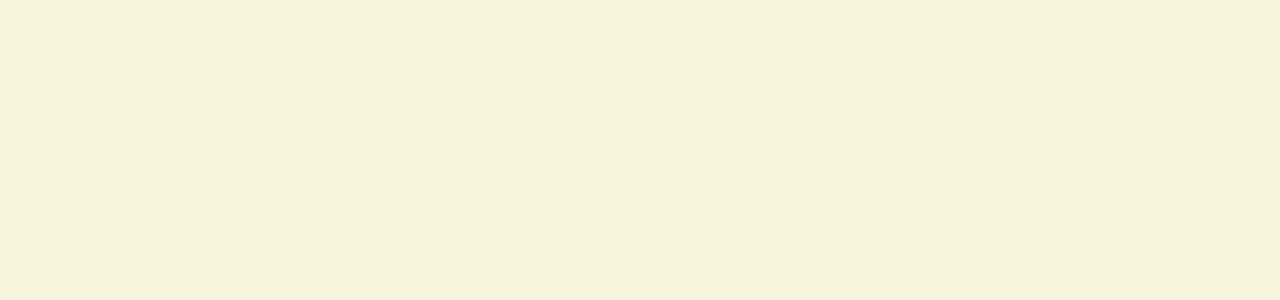
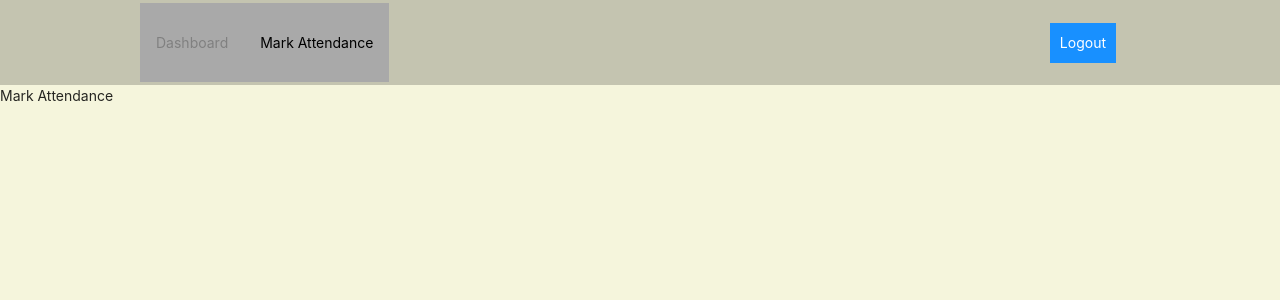
Before and after one commit to khannasir1999/smart-student-management-portal, a React (Create React App) app: page /MarkAttendanceTeacher in a window 1280 px wide. Before the commit this address had no page. Shown: the top 300 px of the page. Built offline with nearby package versions, Linux system fonts and the light colour scheme.

Commit message:
taking pull of teacher table

```diff
--- a/src/App.js
+++ b/src/App.js
@@ -1,7 +1,7 @@
 import "./App.css";
 import Dashboard from "./Pages/Dashboard";
 import { BrowserRouter, Routes, Route } from "react-router-dom";
-import Attendance from './Pages/Attendance'
+import Teacher from './Pages/Teacher'
 import RegisterationCard from './Pages/RegisterationCard'
 import Fees from './Pages/Fees'
 import Profile from './Pages/Profile'
@@ -10,7 +10,9 @@ import FrontScreen from "./Pages/FrontScreen";
 import axios from "axios";
 import TeacherDashboard from "./Pages/TeacherDashboard";
 import TeacherNavbar from "./Components/TeacherNavbar";
-import MarkAttendance from "./Pages/MarkAttendence";
+import MarkAttendanceTeacher from "./Pages/MarkAttendanceTeacher";
+
+
 
 function App() {
 
@@ -29,15 +31,15 @@ function App() {
        {/* routes of navbar */}
         <Route path="/" element={<NavBar/>} >
           <Route path="dashboard" element={<Dashboard/>}/>
-          <Route path="attendance" element={<Attendance/>}/>
+          <Route path="teacher" element={<Teacher/>}/>
           <Route path="registration_card" element={<RegisterationCard/>} />
           <Route path="fees" element={<Fees/>} />
           <Route path="profile" element={<Profile/>} />
         </Route>
         {/* routes for teacher */}
         <Route path="/" element = {<TeacherNavbar/>}>
-          <Route path="TeacherDashboard" element ={<TeacherDashboard/>}/>
-          <Route path="MarkAttendence" element ={<MarkAttendance/>}/>
+          <Route path="TeacherDashboard"element ={<TeacherDashboard/>}/>
+          <Route path="MarkAttendanceTeacher" element={<MarkAttendanceTeacher/>}/>
 
         </Route>
 
--- a/src/Components/NavBar.js
+++ b/src/Components/NavBar.js
@@ -36,7 +36,7 @@ const NavBar = () => {
 	}
 return (
 	<>
-	<Nav style={{backgroundColor:" rgb(0,0,0)",backgroundColor:" rgba(0,0,0, 0.2)" , color:"black"}} >
+	<Nav style={{backgroundColor:" rgb(0,0,0)", color:"black"}} >
 		<Bars />
 
 		<NavMenu>
--- a/src/Components/TeacherNavbar.js
+++ b/src/Components/TeacherNavbar.js
@@ -47,8 +47,8 @@ const TeacherNavbar = () => {
 		<NavLink to="/TeacherDashboard" >
 			Dashboard
 		</NavLink>
-        <NavLink to="/MarkAttendance" >
-			Mark Attendence
+        <NavLink to="/MarkAttendanceTeacher" >
+			Mark Attendance
 		</NavLink>
 
 
--- /dev/null
+++ b/src/Pages/MarkAttendanceTeacher.js
@@ -0,0 +1,8 @@
+import React from "react";
+
+const MarkAttendanceTeacher = () => {
+    return(
+    <p>Mark Attendance</p>
+    );
+}
+export default MarkAttendanceTeacher;
--- a/src/Pages/MarkAttendence.js
+++ /dev/null
@@ -1,5 +0,0 @@
-import React from "react";
-const MarkAttendance = () => {
-    <p>Mark Attendance</p>
-}
-export default MarkAttendance;
```
